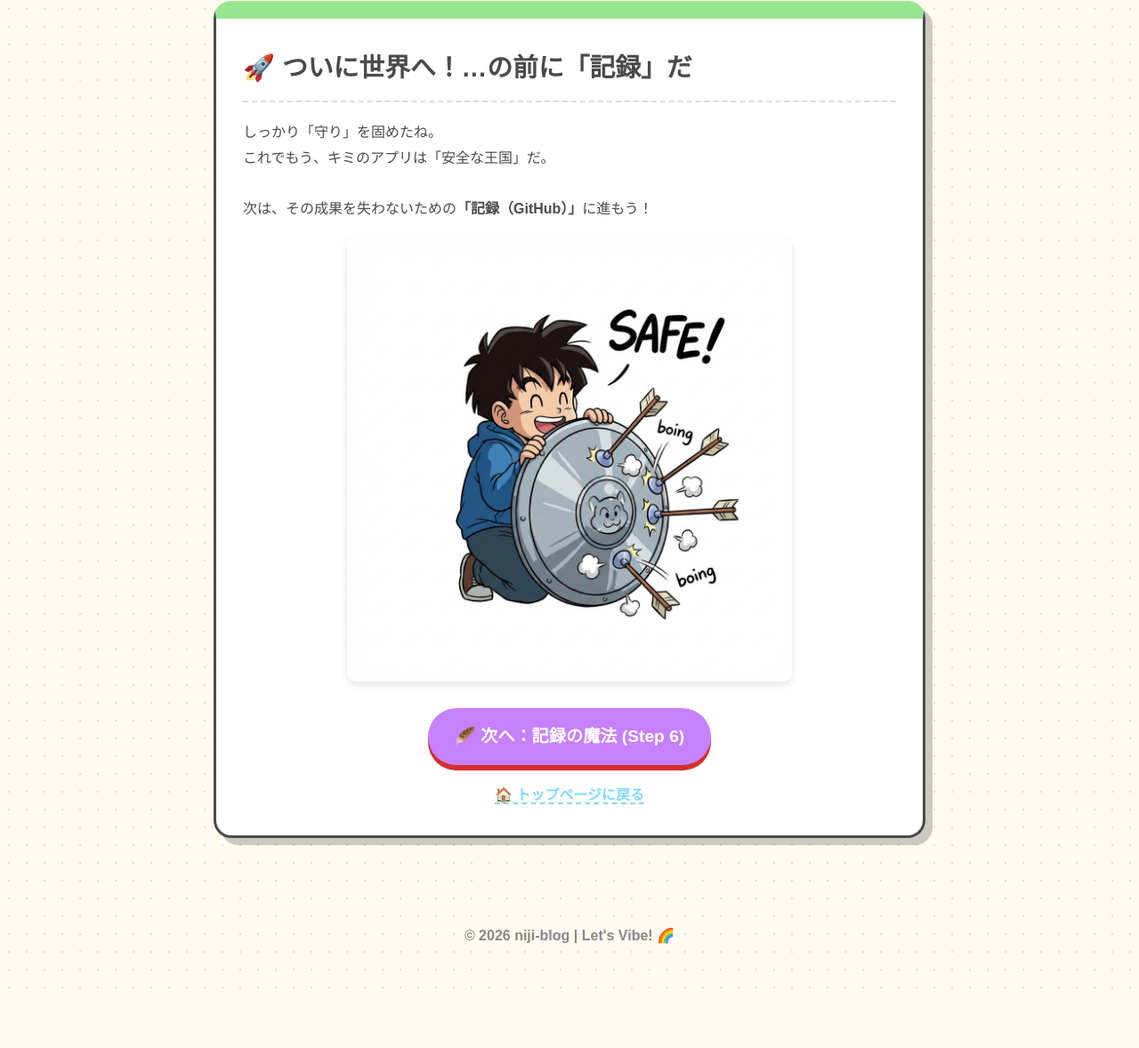
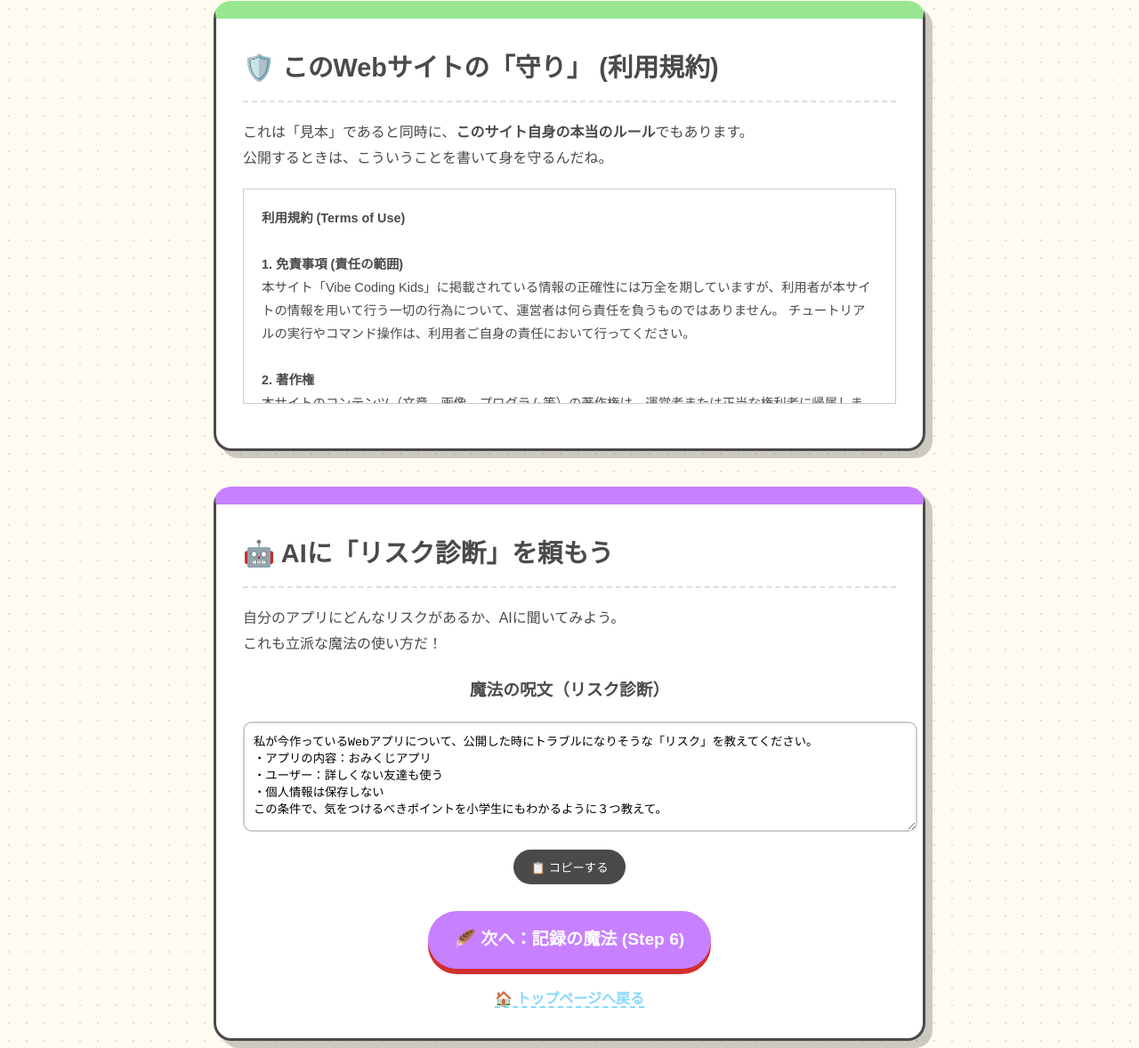
Before and after one commit to se-goseigo/vibe-coding-for-kids, a website built with Vite: page defense.html in a window 1280 px wide. Shown: the part 3380-4558 px from the top of the page at 89% size. Before the commit the page ends 4503 px from the top, so only its background shows below. Built offline with nearby package versions, Linux system fonts and the light colour scheme; a web font is replaced by a local one.

Commit message:
feat: add real terms of use and privacy policy to defense page

```diff
--- a/defense.html
+++ b/defense.html
@@ -23,7 +23,7 @@
     <meta name="twitter:description" content="見習い魔法使いと一緒に、プログラミング（魔法）の装備を集めて大魔法使いを目指そう！" />
     <meta name="twitter:image" content="https://vive-code-info.vercel.app/ogp.png" />
 
-  </head>
+</head>
 
 <body>
     <div id="app" class="setup-page">
@@ -135,20 +135,56 @@
                 </p>
             </section>
 
-            <section class="card green-card final-step">
-                <h2>🚀 ついに世界へ！…の前に「記録」だ</h2>
+            <section class="card green-card">
+                <h2>🛡️ このWebサイトの「守り」 (利用規約)</h2>
                 <p>
-                    しっかり「守り」を固めたね。<br>
-                    これでもう、キミのアプリは「安全な王国」だ。<br>
-                    <br>
-                    次は、その成果を失わないための<strong>「記録（GitHub）」</strong>に進もう！
+                    これは「見本」であると同時に、<strong>このサイト自身の本当のルール</strong>でもあります。<br>
+                    公開するときは、こういうことを書いて身を守るんだね。
                 </p>
-                <div class="nav-links" style="text-align: center;">
-<div class="footer-illustration" style="text-align: center; margin-bottom: 20px;"><img src="/footer_05.png" alt="守り完璧" style="max-width: 500px; width: 100%; height: auto; border-radius: 10px; box-shadow: 0 4px 8px rgba(0,0,0,0.1);"></div>
+                <div class="scroll-wrapper">
+                    <div class="scroll-content"
+                        style="text-align: left; background: #fff; padding: 20px; border: 1px solid #ccc; height: 200px; overflow-y: scroll; font-size: 0.9rem;">
+                        <strong>利用規約 (Terms of Use)</strong><br>
+                        <br>
+                        <strong>1. 免責事項 (責任の範囲)</strong><br>
+                        本サイト「Vibe Coding
+                        Kids」に掲載されている情報の正確性には万全を期していますが、利用者が本サイトの情報を用いて行う一切の行為について、運営者は何ら責任を負うものではありません。
+                        チュートリアルの実行やコマンド操作は、利用者ご自身の責任において行ってください。<br>
+                        <br>
+                        <strong>2. 著作権</strong><br>
+                        本サイトのコンテンツ（文章、画像、プログラム等）の著作権は、運営者または正当な権利者に帰属します。無断転載を禁止します。<br>
+                        <br>
+                        <strong>3. 個人情報の取り扱い (プライバシーポリシー)</strong><br>
+                        本サイトでは、お問い合わせ時などを除き、氏名やメールアドレスなどの個人情報を収集することはありません。<br>
+                        品質向上のため、サーバー(Vercel)等のアクセスログ解析を行う場合がありますが、個人を特定するものではありません。<br>
+                        <br>
+                        <small>制定日: 2026年1月11日</small>
+                    </div>
+                </div>
+            </section>
+
+            <section class="card purple-card final-step">
+                <h2>🤖 AIに「リスク診断」を頼もう</h2>
+                <p>
+                    自分のアプリにどんなリスクがあるか、AIに聞いてみよう。<br>
+                    これも立派な魔法の使い方だ！
+                </p>
+                <div class="copy-area">
+                    <h3>魔法の呪文（リスク診断）</h3>
+                    <textarea id="defense-prompt" readonly class="short-text">
+私が今作っているWebアプリについて、公開した時にトラブルになりそうな「リスク」を教えてください。
+・アプリの内容：おみくじアプリ
+・ユーザー：詳しくない友達も使う
+・個人情報は保存しない
+この条件で、気をつけるべきポイントを小学生にもわかるように３つ教えて。
+             </textarea>
+                    <button onclick="copyToClipboard('defense-prompt')" class="copy-btn">📋 コピーする</button>
+                </div>
+                <div class="nav-links" style="text-align: center; margin-top: 30px;">
                     <a href="/github.html" class="action-btn" style="background-color: var(--color-purple);">🪶 次へ：記録の魔法
                         (Step 6)</a>
                     <div style="margin-top: 20px;">
-                        <a href="/" class="text-link">🏠 トップページに戻る</a>
+                        <a href="/" class="text-link">🏠 トップページへ戻る</a>
                     </div>
                 </div>
             </section>
```
Also changed, not shown: dist/defense.html.
